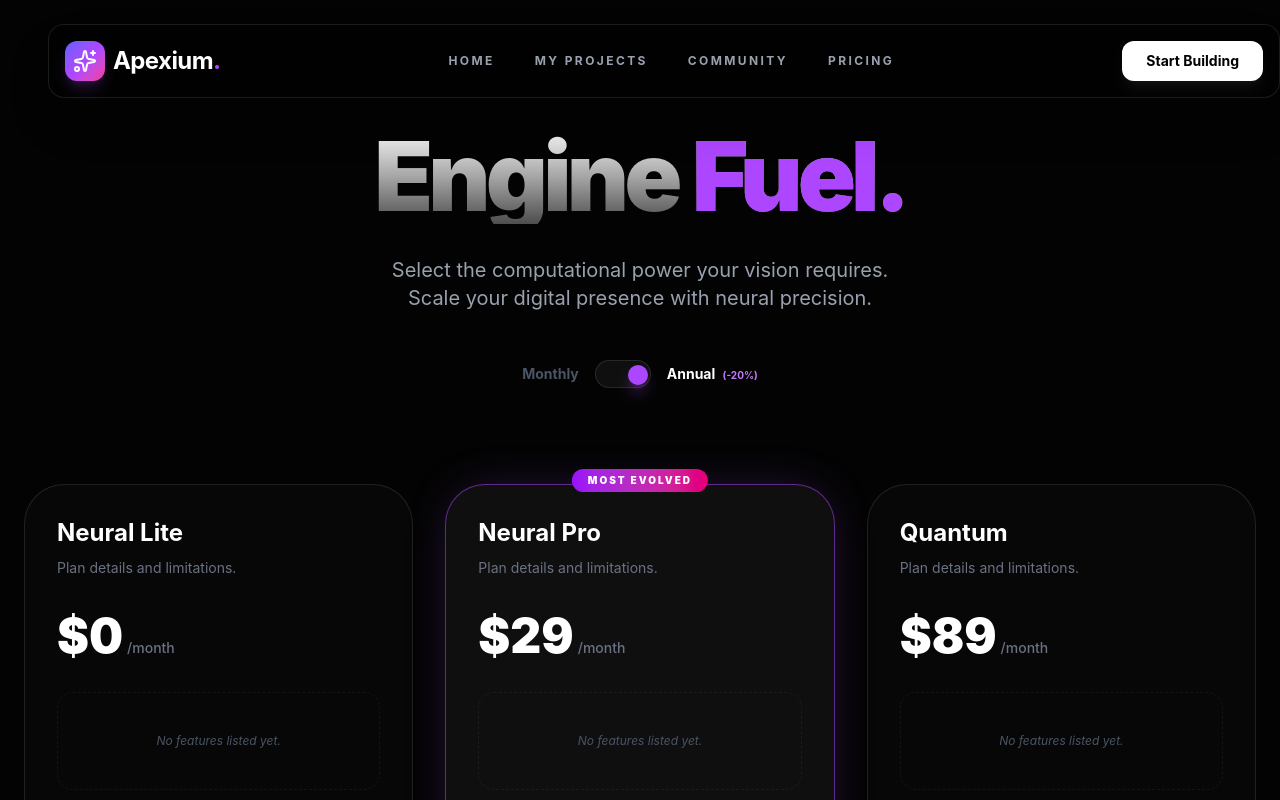
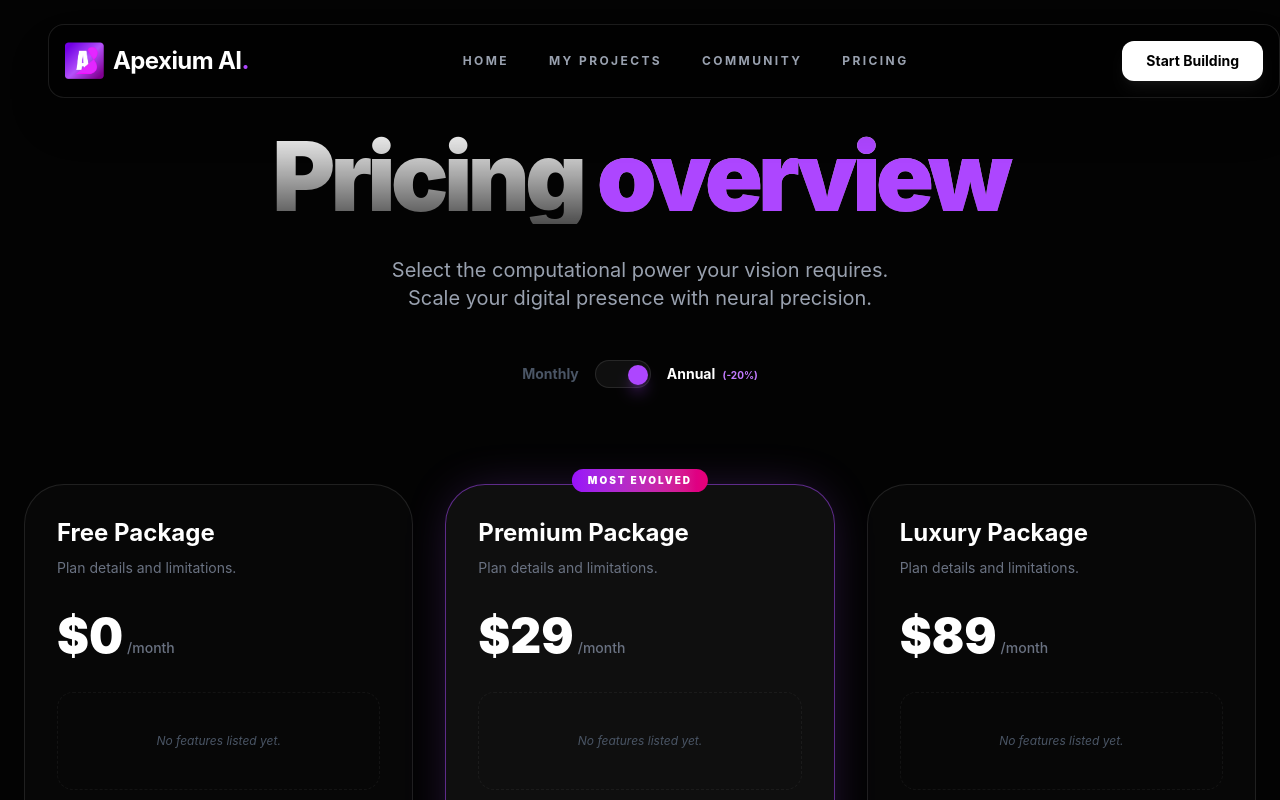
Before and after one commit to joyshadman/Ai-Website, a React (Vite) app: page /price in a window 1280 px wide. Shown: the top 800 px of the page. Built offline with nearby package versions, Linux system fonts and the light colour scheme.

Commit message:
Refactor code structure for improved readability and maintainability

```diff
--- a/index.html
+++ b/index.html
@@ -2,9 +2,9 @@
 <html lang="en">
   <head>
     <meta charset="UTF-8" />
-    <link rel="icon" type="image/svg+xml" href="/favicon.svg" />
+    <link rel="icon" type="image/svg+xml" href="/src/assets/Ai logo.png " />
     <meta name="viewport" content="width=device-width, initial-scale=1.0" />
-    <title>ai-website</title>
+    <title>Apexium AI </title>
   </head>
   <body>
     <div id="root"></div>
--- a/src/Pages/Price.jsx
+++ b/src/Pages/Price.jsx
@@ -84,7 +84,7 @@ const Price = () => {
             animate={{ opacity: 1, y: 0 }}
           >
             <h1 className="text-6xl md:text-8xl font-black tracking-tighter mb-8 bg-gradient-to-b from-white to-white/30 bg-clip-text text-transparent">
-              Engine <span className="text-purple-500">Fuel.</span>
+              Pricing <span className="text-purple-500">overview</span>
             </h1>
             <p className="text-gray-400 max-w-2xl mx-auto text-lg md:text-xl">
               Select the computational power your vision requires. <br className="hidden md:block" />
@@ -119,9 +119,9 @@ const Price = () => {
           ) : (
             /* Blank State / Placeholder Tiers */
             <>
-              <PricingCard title="Neural Lite" price={isAnnual ? "0" : "0"} variant="outline" />
-              <PricingCard title="Neural Pro" price={isAnnual ? "29" : "39"} variant="secondary" isPopular={true} />
-              <PricingCard title="Quantum" price={isAnnual ? "89" : "99"} variant="outline" />
+              <PricingCard title="Free Package" price={isAnnual ? "0" : "0"} variant="outline" />
+              <PricingCard title="Premium Package" price={isAnnual ? "29" : "39"} variant="secondary" isPopular={true} />
+              <PricingCard title="Luxury Package" price={isAnnual ? "89" : "99"} variant="outline" />
             </>
           )}
         </div>
--- a/src/components/Navbar.jsx
+++ b/src/components/Navbar.jsx
@@ -2,6 +2,7 @@ import React from "react";
 import { motion } from "framer-motion";
 import { Sparkles } from "lucide-react";
 import { Link } from "react-router-dom";
+import Logo from "../assets/Ai logo.png";
 
 const Navbar = () => {
   return (
@@ -14,11 +15,11 @@ const Navbar = () => {
       >
         {/* Logo Section */}
         <div className="flex items-center gap-2 cursor-pointer group">
-          <div className="w-10 h-10 bg-gradient-to-br from-indigo-500 via-purple-500 to-pink-500 rounded-xl flex items-center justify-center shadow-lg shadow-purple-500/20 group-hover:rotate-12 transition-transform duration-300">
-            <Sparkles className="text-white w-6 h-6" />
-          </div>
+        <div className="h-10 w-10 rounded-full">
+          <img src={Logo} alt="Apexium Logo"  />
+        </div>
           <span className="text-white font-bold text-2xl tracking-tight">
-            Apexium<span className="text-purple-500">.</span>
+            Apexium AI<span className="text-purple-500">.</span>
           </span>
         </div>
 
```
Also changed, not shown: src/assets/Ai logo.png (added), 1 other file (tests, documents, lock files or other folders).
